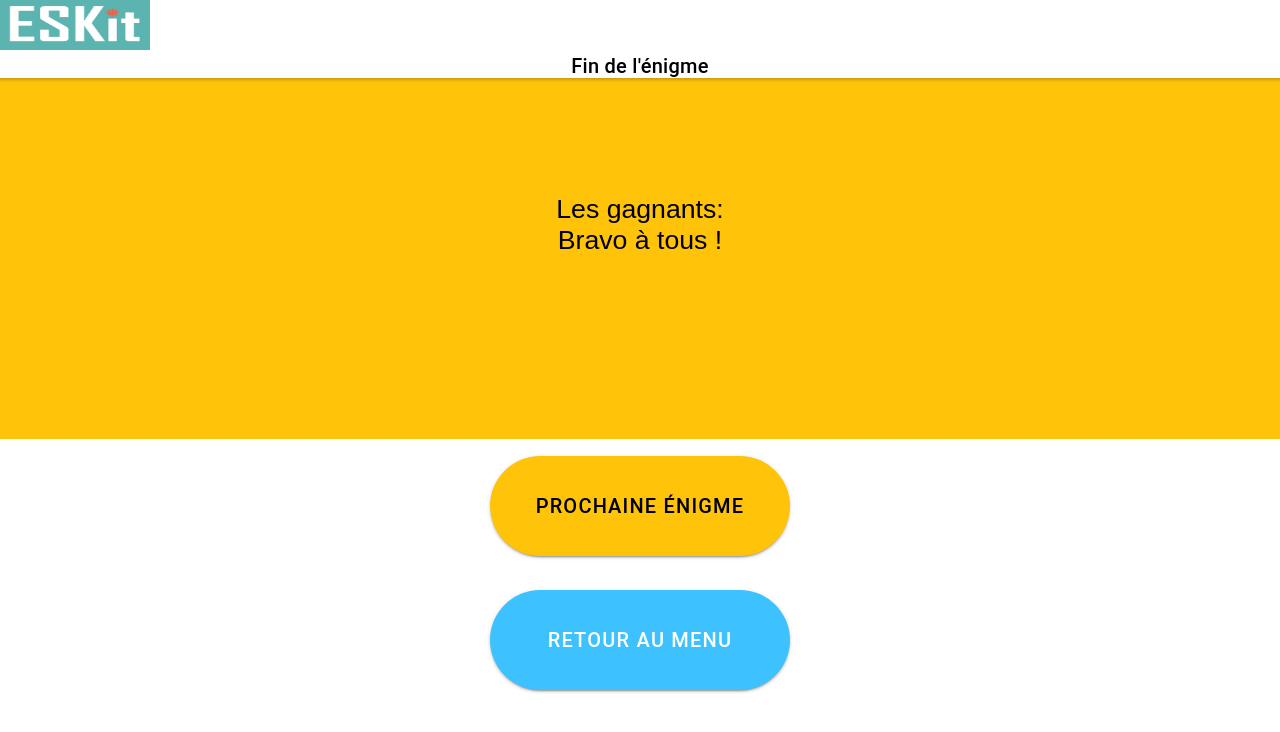
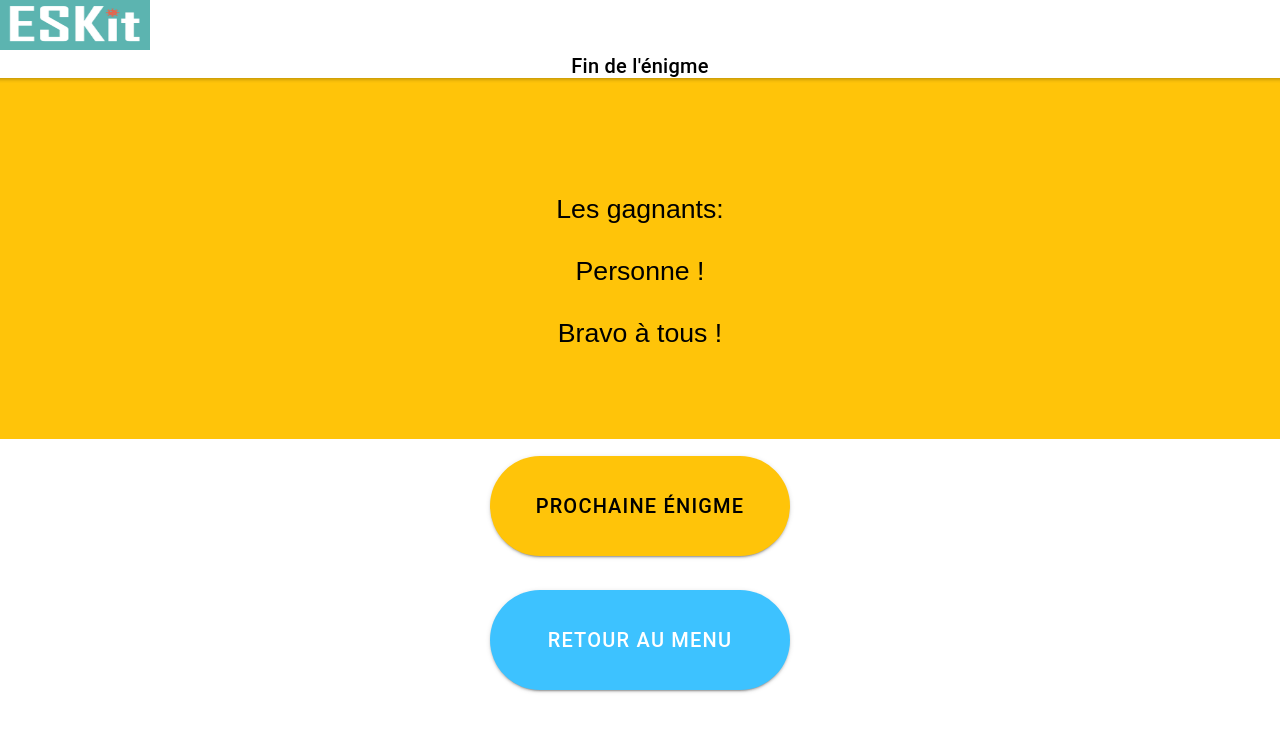
Before and after one commit to Luminilion/EskApp, a React (Create React App) app: page /endround in a window 1280 px wide. Shown: the top 732 px of the page. Built offline with nearby package versions, Linux system fonts and the light colour scheme.

Commit message:
implemented end of round

```diff
--- a/src/pages/enigma/Buzzer.tsx
+++ b/src/pages/enigma/Buzzer.tsx
@@ -120,6 +120,7 @@ const Buzzer: React.FC = () => {
     if (reussite2 == true) {
       results = results.concat("Equipe 2");
     }
+    console.log(results);
     history.replace({
       pathname: '/endround',
       results: results,
--- a/src/pages/enigma/EndRound.tsx
+++ b/src/pages/enigma/EndRound.tsx
@@ -1,8 +1,18 @@
 import { IonContent, IonHeader, IonPage, IonTitle, IonToolbar, IonCardContent, IonButton } from '@ionic/react';
 import '../Endgame.css';
 import logo from '../../img/logo.png';
+import {useHistory, useLocation} from 'react-router';
 
 const EndRound: React.FC = () => {
+
+  const history = useHistory();
+  const location = useLocation();
+
+  let results = ["Personne !"];
+  if (location.results) {
+    results = location.results;
+  }
+
   return (
     <IonPage>
 
@@ -16,8 +26,9 @@ const EndRound: React.FC = () => {
         <br />
         <br />
         <br />
-        <div className="hello" >Les gagnants:</div>   {/*logic pour équipe bleu */}
-        <div className="hello" > Bravo à tous ! </div>
+        <div className="hello" >Les gagnants:<br/><br />   {/*logic pour équipe bleu */}
+        {results.map(r => <>{r}<br/></>)}
+        <br/> Bravo à tous ! </div>
       </IonContent>
 
       <IonContent class="ion-text-center">  {/*   Secondary color for the bleu team */}
```
